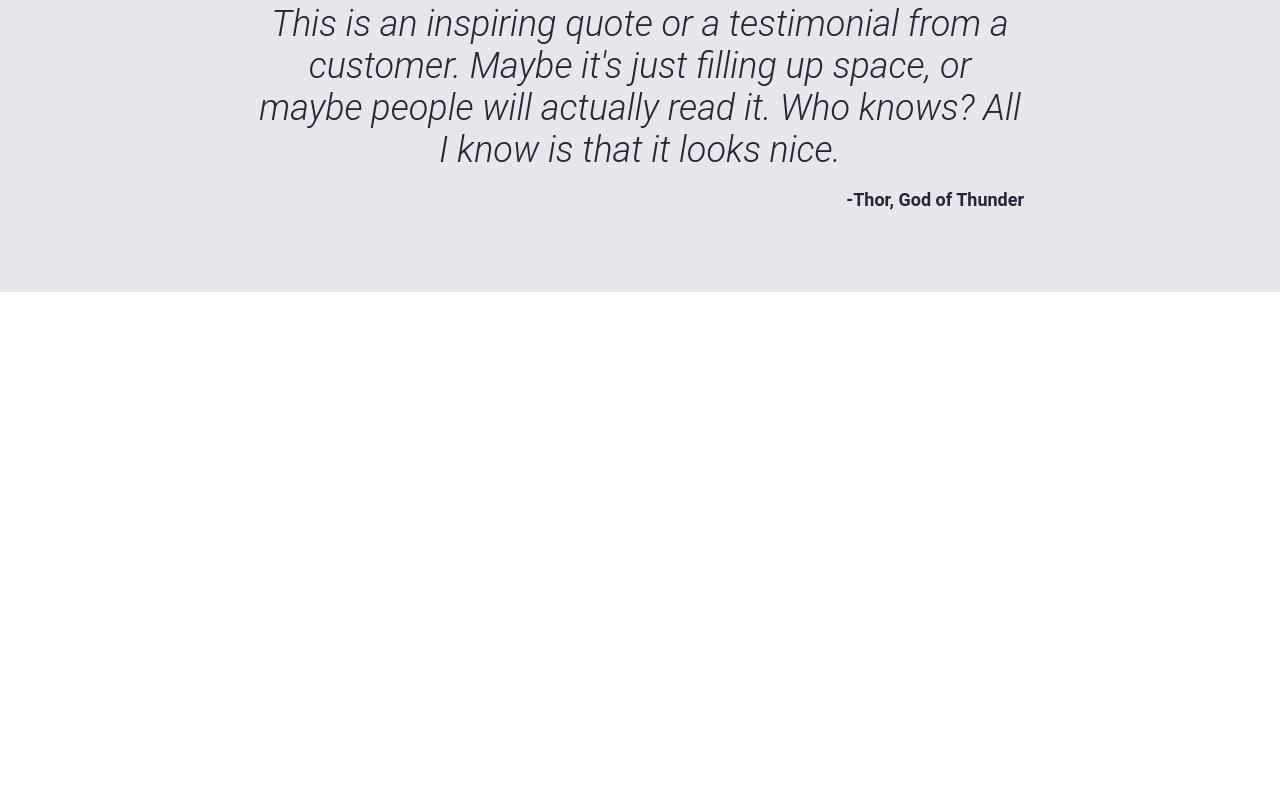
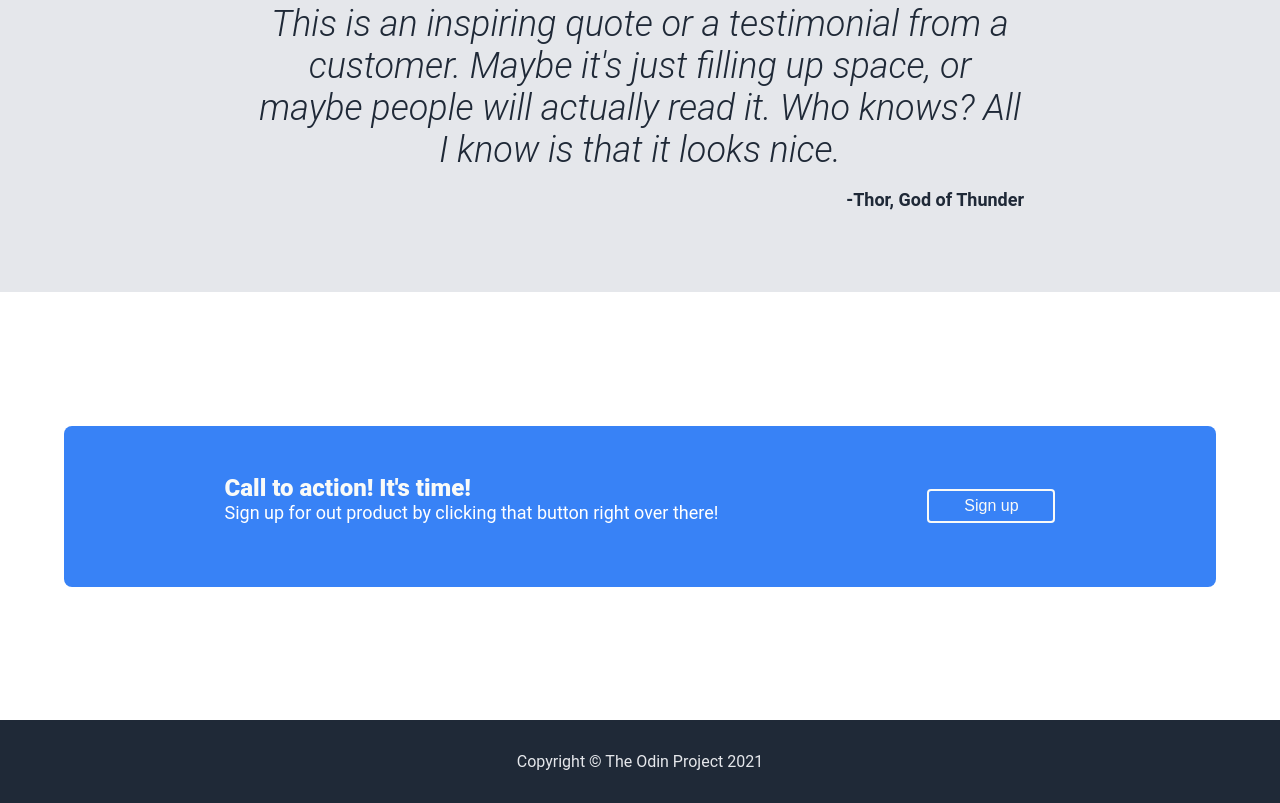
Before and after one commit to menekratis/Landing-Page-Odin, a plain HTML site: page index.html in a window 1280 px wide. Shown: the part 1000-1803 px from the top of the page. Before the commit the page ends 1292 px from the top, so only its background shows below. Drawn offline with Linux system fonts and the light colour scheme.

Commit message:
complete odin landing page project

```diff
--- a/index.html
+++ b/index.html
@@ -24,7 +24,7 @@
   <div class="hero-text">
     <h1>This Website is awesome</h1>
     <p class="hero-p">This website has some subject that goes here under the main tile. It's a smaller font and the color is lower contrast</p>
-    <button>sign up</button>
+    <button class="sign-up">sign up</button>
   </div>
 
   <img class="hero-image" placeholder="image" src="./img/image1.png" alt="placeholder image">
@@ -78,6 +78,28 @@
 
   </div>
 
+<div class="call2action">
+
+  <div class="call2action-header">
+
+    <div class="call2action-text">
+
+      <h4>Call to action! It's time!</h4>
+      <p class="call2action-p">Sign up for out product by clicking that button right over there!</p>
+
+    </div>
+
+
+    <button class="inv-signup">Sign up</button>
+
+  </div>
+
+</div>
+
+
+  <footer>
+    <p class="footer-p">Copyright &copy; The Odin Project 2021</p>
+  </footer>
 
 
 </body>
--- a/styles/style.css
+++ b/styles/style.css
@@ -62,7 +62,7 @@
         margin-bottom: 6px;
 
     }
-    button {
+    .sign-up {
 
         padding: 8px 30px;
         font-size: 16px;
@@ -131,11 +131,11 @@
         display: flex;
         flex-direction: column;
         align-items: center;
-
         padding: 64px;
         background-color: #e5e7eb;
         padding-left: 256px;
         padding-right: 256px;
+
     }
     .quote-text {
         font-size: 36px;
@@ -151,3 +151,67 @@
         font-weight: 700;
         align-self: flex-end;
     }
+
+    .call2action {
+        display: flex;
+        flex-direction: row;
+        align-items: center;
+        justify-content: center;
+        padding: 64px;
+        background-color: #ffffff;
+        height: 300px;
+    }
+    .call2action-header {
+      background-color: #3882f6;
+      border-radius: 8px;
+      padding: 48px 64px;
+      display: flex;
+      justify-content: space-around;
+      align-items: center;
+      flex-direction: row;
+      gap: 16px;
+
+      flex-grow: 1;
+    }
+    .call2action-p {
+        font-size: 18px;
+        color: #ffffff;
+        margin-top: 16px;
+        margin-bottom: 16px;
+        text-align: center;
+        margin-top: 0px;
+
+    }
+    h4 {
+        font-size: 24px;
+        color: #f9faf8;
+        margin-bottom: 0px;
+        font-weight: 900;
+        margin-bottom: 0px;
+        margin-top: 0px;
+    }
+
+
+
+
+
+    .inv-signup {
+        border-color:#F9FAF8;
+        border-width: 2px;
+        border-style: solid;
+        border-radius: 4px;
+        padding-bottom: 6px;
+        padding-top: 6px;
+        background-color: #3882f6;
+        width: 128px;
+        color:#F9FAF8;
+        font-size: 16px;
+    }
+    footer {
+        display: flex;
+        justify-content: center;
+        align-items: center;
+        background-color: #1f2937;
+        color:#e5e7eb;
+        padding: 16px;
+    }
```
